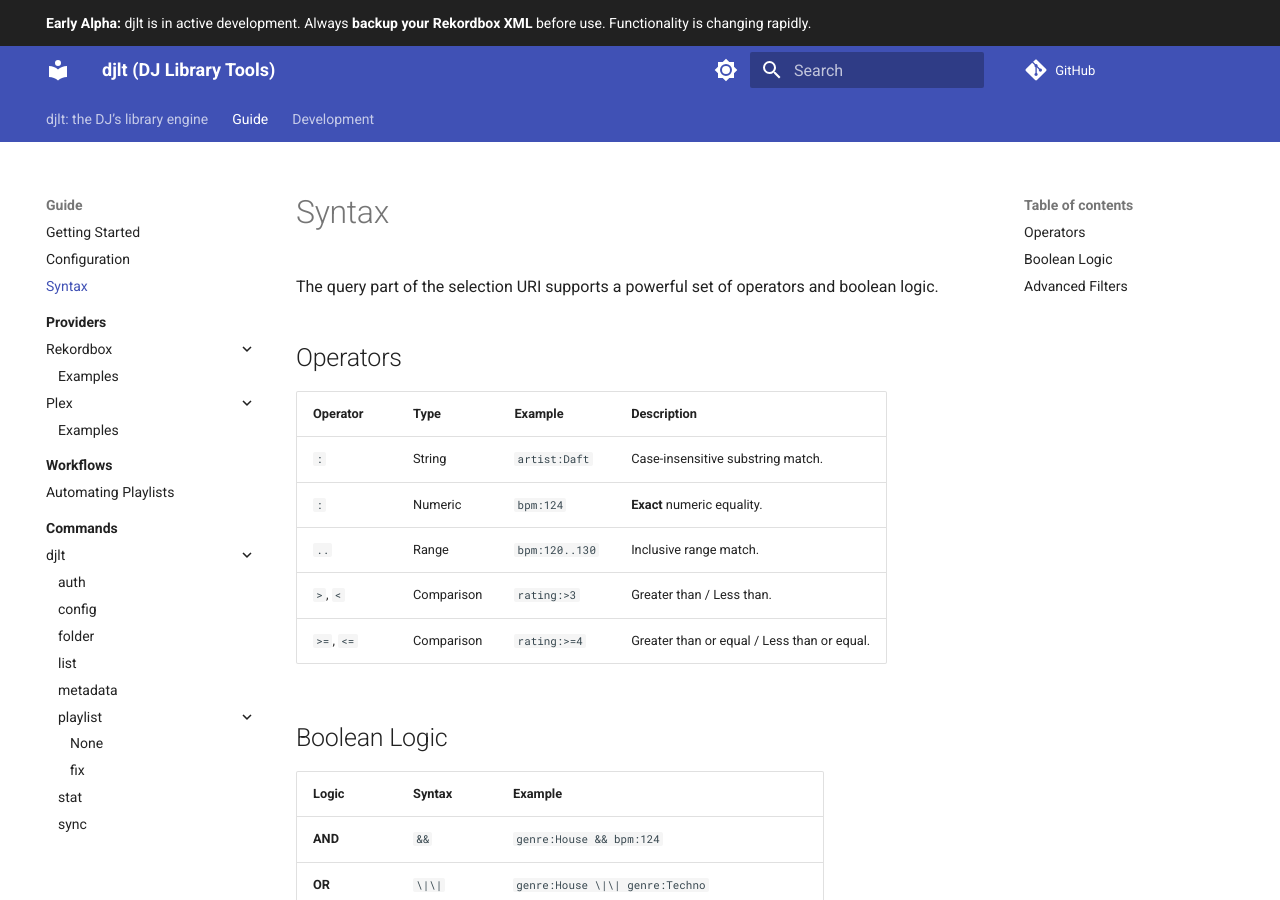
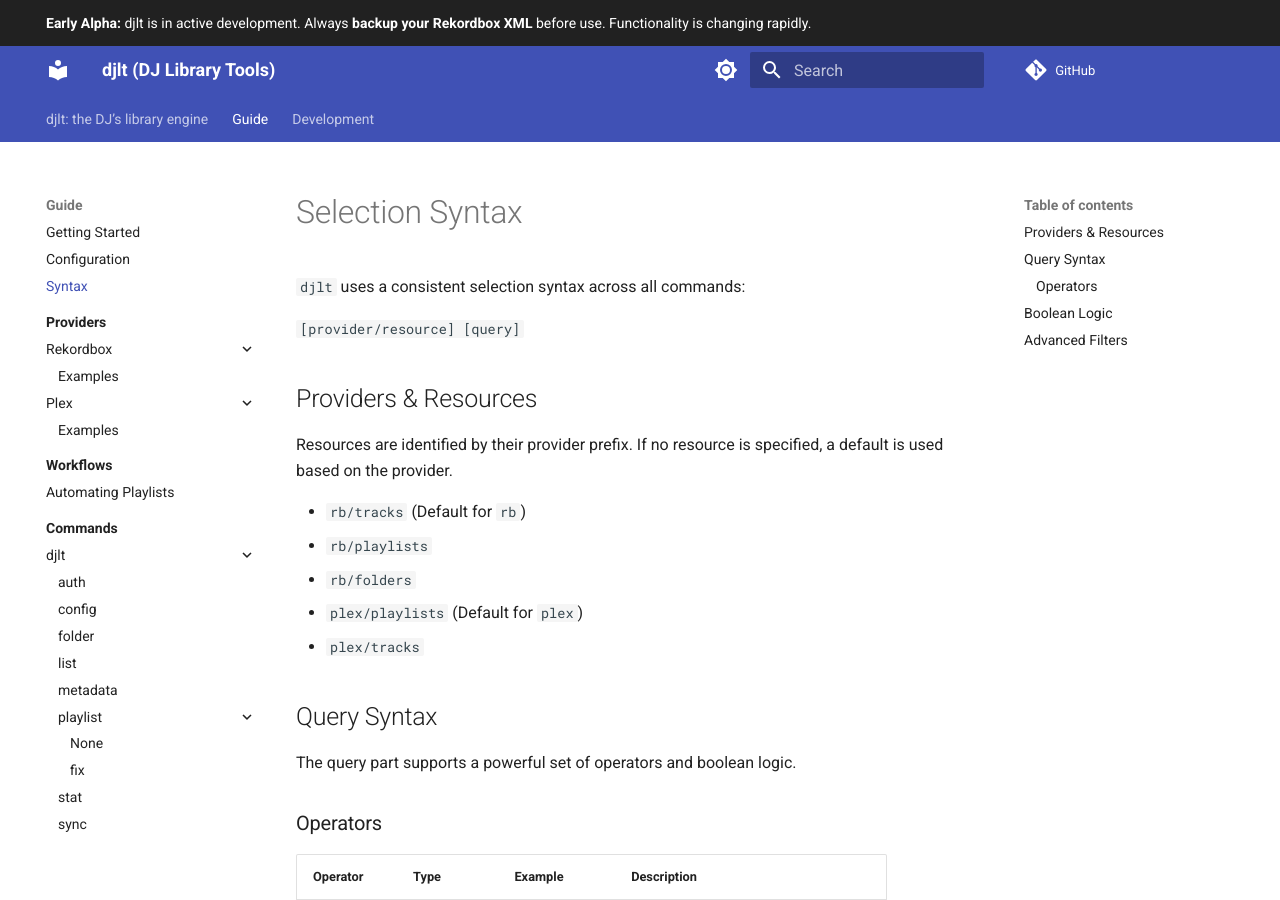
Before and after one commit to llttlltt/dj-library-tools, an MkDocs documentation site: the page built from docs/guide/syntax.md, in a window 1280 px wide and 900 px high. Built offline with MkDocs 1.6.1 and Material for MkDocs 9.7.7, drawn with Linux system fonts in a browser that asks for light colours; comment, search, counter and statistics services are not loaded.

Commit message:
docs: update selection syntax and field mappings for verb-centric shift

```diff
--- a/docs/guide/syntax.md
+++ b/docs/guide/syntax.md
@@ -1,8 +1,24 @@
-# Syntax
+# Selection Syntax
 
-The query part of the selection URI supports a powerful set of operators and boolean logic.
+`djlt` uses a consistent selection syntax across all commands:
 
-## Operators
+`[provider/resource] [query]`
+
+## Providers & Resources
+
+Resources are identified by their provider prefix. If no resource is specified, a default is used based on the provider.
+
+- `rb/tracks` (Default for `rb`)
+- `rb/playlists`
+- `rb/folders`
+- `plex/playlists` (Default for `plex`)
+- `plex/tracks`
+
+## Query Syntax
+
+The query part supports a powerful set of operators and boolean logic.
+
+### Operators
 
 | Operator | Type | Example | Description |
 | :--- | :--- | :--- | :--- |
```
Also changed, not shown: docs/guide/query/providers/rekordbox/index.md (+5 -5 lines).
